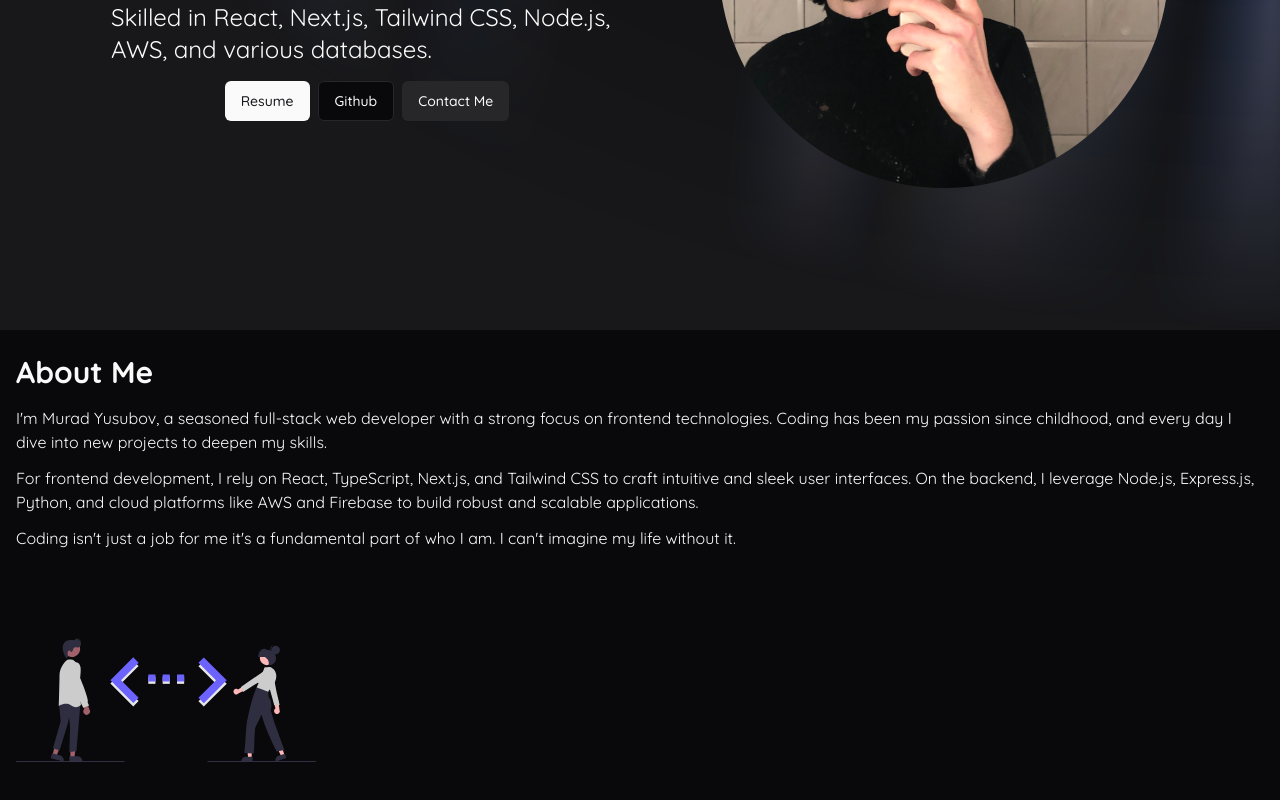
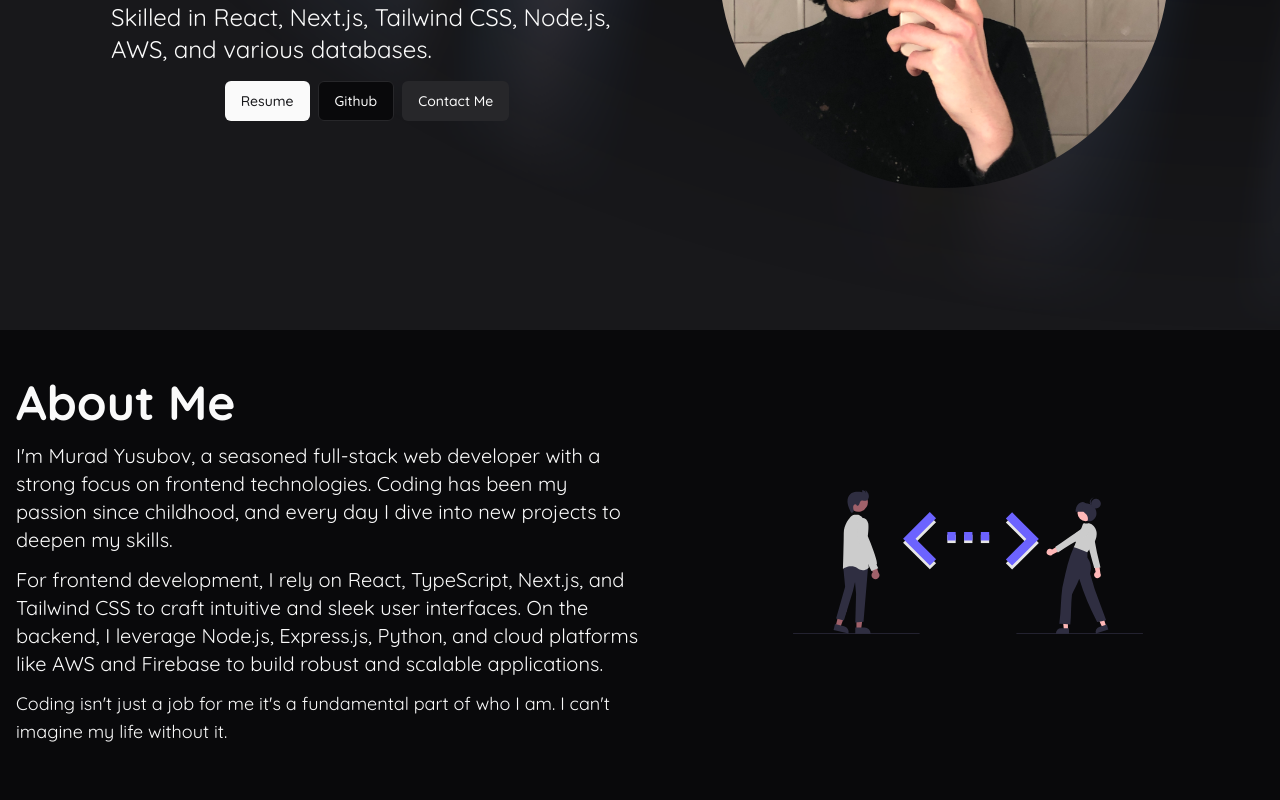
Before and after one commit to Biolater/my-portfolio, a Next.js app: page / in a window 1280 px wide. Shown: the part 478-1278 px from the top of the page. Built offline with nearby package versions, Linux system fonts and the light colour scheme.

Commit message:
finish about me

```diff
--- a/app/globals.css
+++ b/app/globals.css
@@ -7,9 +7,6 @@ html {
   scroll-padding-top: 73px;
 }
 
-body {
-  height: 10000px;
-}
 
 .main__header {
   -webkit-backdrop-filter: blur(16px);
--- a/components/AboutMe/AboutMe.tsx
+++ b/components/AboutMe/AboutMe.tsx
@@ -14,23 +14,23 @@ const variants = {
 
 const AboutMe = () => {
   return (
-    <section id="#about" className="px-4 py-6 container">
-      <div>
+    <section id="#about" className="px-4 flex flex-col mx-auto md:flex-row justify-center items-center gap-8 py-6 md:py-12 container">
+      <div className="md:basis-[50%]">
         <motion.h1
           initial={variants.initial}
           whileInView={variants.whileInView}
-          transition={{ duration: 0.5, delay: 0.5 }}
+          transition={{ duration: 0.5, delay: 0.8 }}
           viewport={{ once: true }}
-          className="text-3xl font-bold mb-4"
+          className="text-3xl sm:text-4xl lg:text-5xl font-bold mb-4"
         >
           About Me
         </motion.h1>
         <motion.p
           initial={variants.initial}
           whileInView={variants.whileInView}
-          transition={{ duration: 0.5, delay: 0.5 }}
+          transition={{ duration: 0.5, delay: 0.8 }}
           viewport={{ once: true }}
-          className="mb-3"
+          className="mb-3 sm:text-lg lg:text-xl"
         >
           I&apos;m Murad Yusubov, a seasoned full-stack web developer with a
           strong focus on frontend technologies. Coding has been my passion
@@ -40,9 +40,9 @@ const AboutMe = () => {
         <motion.p
           initial={variants.initial}
           whileInView={variants.whileInView}
-          transition={{ duration: 0.5, delay: 0.5 }}
+          transition={{ duration: 0.5, delay: 0.8 }}
           viewport={{ once: true }}
-          className="mb-3"
+          className="mb-3 sm:text-lg lg:text-xl"
         >
           For frontend development, I rely on React, TypeScript, Next.js, and
           Tailwind CSS to craft intuitive and sleek user interfaces. On the
@@ -50,18 +50,25 @@ const AboutMe = () => {
           like AWS and Firebase to build robust and scalable applications.
         </motion.p>
         <motion.p
+          className="sm:text-lg lg    :text-xl"
           initial={variants.initial}
           whileInView={variants.whileInView}
-          transition={{ duration: 0.5, delay: 0.5 }}
+          transition={{ duration: 0.5, delay: 0.8 }}
           viewport={{ once: true }}
         >
           Coding isn&apos;t just a job for me it&apos;s a fundamental part of
           who I am. I can&apos;t imagine my life without it.
         </motion.p>
       </div>
-      <div className="size-[300px]">
+      <motion.div
+        initial={variants.initial}
+        whileInView={variants.whileInView}
+        transition={{ duration: 0.5, delay: 0.8 }}
+        viewport={{ once: true }}
+        className="max-w-[350px] md:basis-[50%] w-full mx-auto"
+      >
         <AboutMeSvg className="w-full h-full" />
-      </div>
+      </motion.div>
     </section>
   );
 };
--- a/components/Hero/Hero.tsx
+++ b/components/Hero/Hero.tsx
@@ -9,7 +9,7 @@ import Link from "next/link";
 const Hero = () => {
   return (
     <AuroraBackground>
-      <div className="z-10 container overflow-x-hidden flex flex-col-reverse md:flex-row items-center justify-center relative text-primary gap-6 md:gap-12 lg:gap-24">
+      <div className="z-10 overflow-x-hidden flex flex-col-reverse md:flex-row items-center justify-center relative text-primary gap-6 md:gap-12 lg:gap-24">
         <div>
           <motion.h1
             initial={{ opacity: 0, x: -100 }}
--- a/components/ui/aurora-background.tsx
+++ b/components/ui/aurora-background.tsx
@@ -17,7 +17,7 @@ export const AuroraBackground = ({
     <section id="#home">
       <div
         className={cn(
-          "relative flex flex-col  min-h-[calc(100svh-65px)] items-center justify-start md:justify-center px-4 py-6 bg-zinc-50 dark:bg-zinc-900  mx-auto  text-slate-950 transition-bg",
+          "relative flex flex-col  min-h-[calc(100svh-65px)] items-center justify-start justify-center px-4 py-6 bg-zinc-50 dark:bg-zinc-900  mx-auto  text-slate-950 transition-bg",
           className
         )}
         {...props}
```
Also changed, not shown: 1 other file (tests, documents, lock files or other folders).
